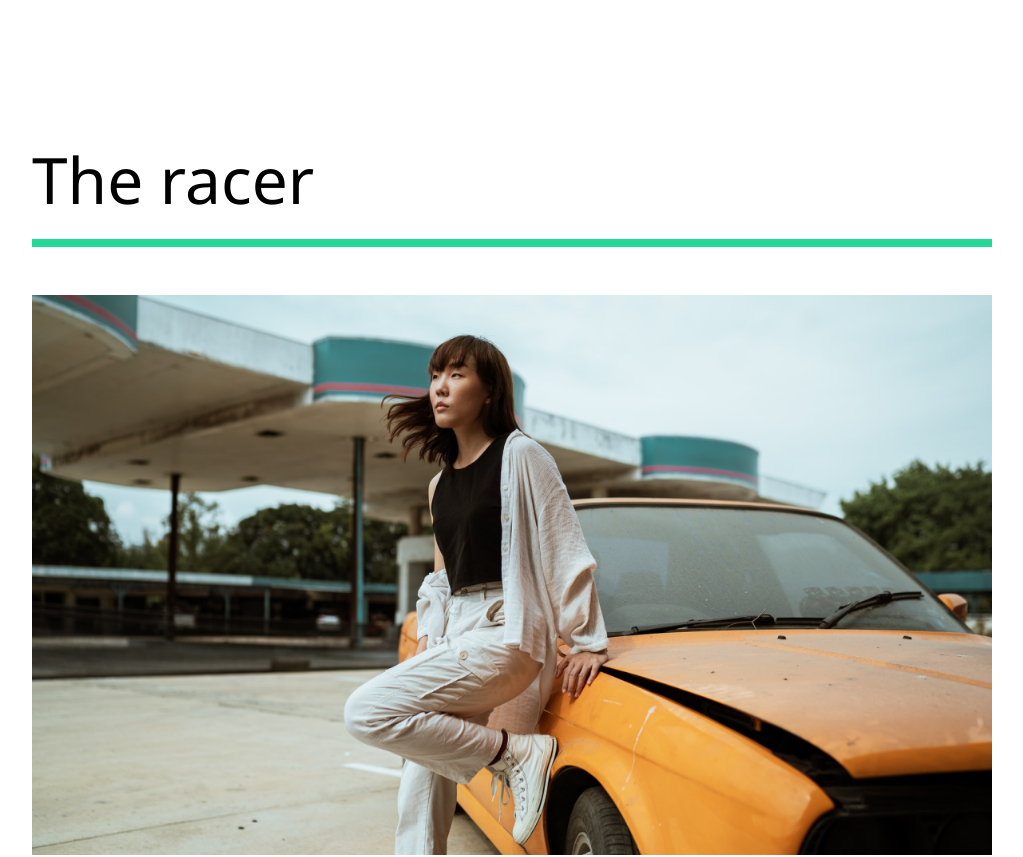
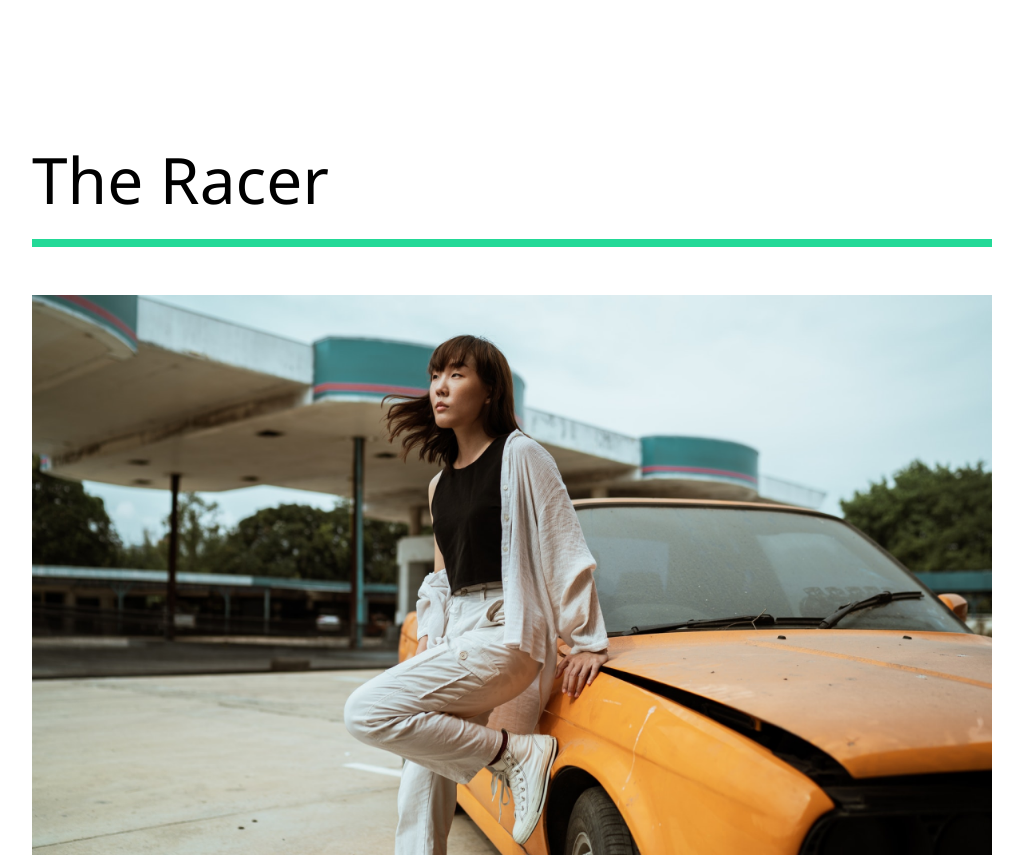
Before and after one commit to lu-gflores/capture-site, a React (Create React App) app: page /work in a window 1280 px wide. Shown: the part 940-1797 px from the top of the page, without its empty margins (128-1151 px from the left). Built offline with nearby package versions, Linux system fonts and the light colour scheme.

Commit message:
added scroll animation in ourWorks

```diff
--- a/src/pages/OurWork.js
+++ b/src/pages/OurWork.js
@@ -10,9 +10,13 @@ import goodtimes from '../img/goodtimes-small.png'
 //animations
 import{motion} from 'framer-motion'
 import {fade, photoAnim, pageAnimation, lineAnim, slider, sliderContainer } from '../animation'
+import {useScroll} from '../components/useScroll'
 
 
 const OurWork = () => {
+    const [element, controls] = useScroll()
+    const [element2, controls2] = useScroll()
+
     return (
         <Work exit='exit' variants={pageAnimation} initial='hidden' animate='show' style={{background: '#fff'}}>
             <motion.div variants={sliderContainer}>
@@ -31,20 +35,23 @@ const OurWork = () => {
                     </Hide>
                     </Link>
             </Movie>
-            <Movie>
-                <h2>The racer</h2>
-                <div className="line"></div>
+
+            <Movie ref={element} variants={fade} animate={controls} initial='hidden'>
+                <h2>The Racer</h2>
+                <motion.div variants={lineAnim} className="line"></motion.div>
                     <Link to='/work/the-racer'>
                         <img src={theracer} alt="the racer"/>
                     </Link>
             </Movie>
-            <Movie>
+
+            <Movie ref={element2} variants={fade} animate={controls2} initial='hidden'>
                 <h2>Good times</h2>
-                <div className="line"></div>
+                <motion.div variants={lineAnim} className="line"></motion.div>
                     <Link to='/work/good-times'>
                         <img src={goodtimes} alt="good times"/>
                     </Link>
             </Movie>
+
         </Work>
     )
 }
@@ -58,7 +65,7 @@ h2{
 }
 `;
 
-const Movie = styled.div`
+const Movie = styled(motion.div)`
 padding-bottom: 10rem;
 .line{
     height: 0.5rem;
```
